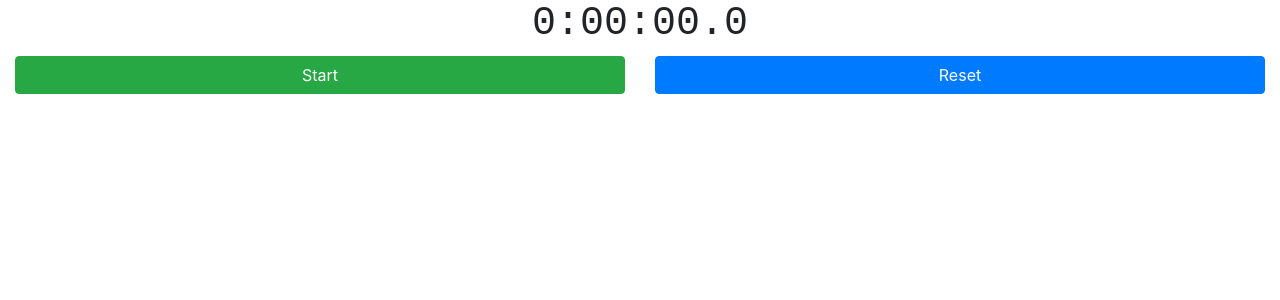
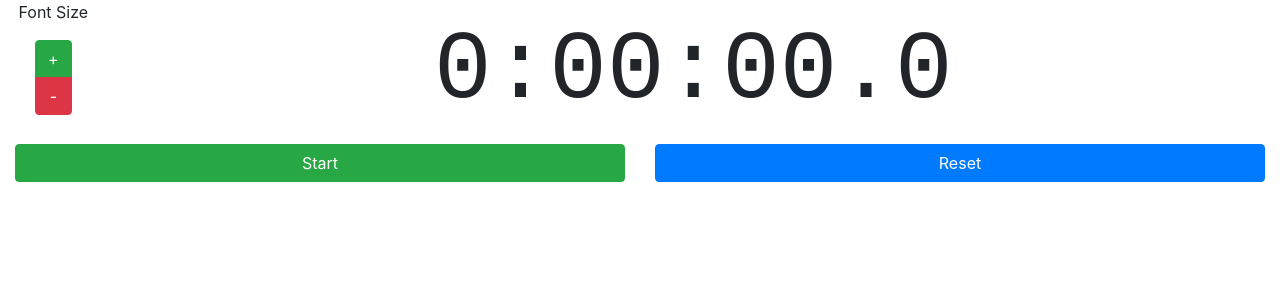
Before and after one commit to iCompetePlanet/web, an Angular app: page / in a window 1280 px wide. Shown: the top 300 px of the page. Built offline with nearby package versions, Linux system fonts and the light colour scheme.

Commit message:
Allow for adjustment of font size

```diff
--- a/src/app/app.component.html
+++ b/src/app/app.component.html
@@ -1,6 +1,19 @@
-<div class="row">
-  <div class="col text-center">
-    <h1 id="stopwatch-time" class="stopwatch-time">{{ totalTime | formatAsStopwatchPipe}}</h1>
+<div class="row text-center">
+  <div class="col-1">
+    <div class="row">
+      <div class="col">
+        <p class="text-center">Font Size</p>
+      </div>
+    </div>
+    <div class="row justify-content-center">
+      <div class="btn-group-vertical">
+        <button type="button" class="btn btn-success btn-block" (click)="onTotalTimeFontSizePlusClicked()">+</button>
+        <button type="button" class="btn btn-danger btn-block" (click)="onTotalTimeFontSizeMinusClicked()">-</button>
+      </div>
+    </div>
+  </div>
+  <div class="col-11 text-center">
+    <div id="stopwatch-time" class="stopwatch-time" [style.font-size.rem]="totalTimeFontSize">{{ totalTime | formatAsStopwatchPipe}}</div>
   </div>
 </div>
 <div class="row">
--- a/src/app/app.component.ts
+++ b/src/app/app.component.ts
@@ -8,6 +8,7 @@ import {Stopwatch} from './utils/stopwatch';
 })
 export class AppComponent {
   totalTime: number = 0;
+  totalTimeFontSize: number = 6;
   interval: any;
   stopwatchIsStarted: boolean = false;
   stopwatch: Stopwatch = new Stopwatch();
@@ -52,4 +53,14 @@ export class AppComponent {
     this.laps = this.stopwatch.lap();
     console.log('Laps are: ', this.laps);
   }
+
+  onTotalTimeFontSizePlusClicked() {
+    this.totalTimeFontSize += 1;
+  }
+
+  onTotalTimeFontSizeMinusClicked() {
+    if (this.totalTimeFontSize > 1) {
+      this.totalTimeFontSize -= 1;
+    }
+  }
 }
```
